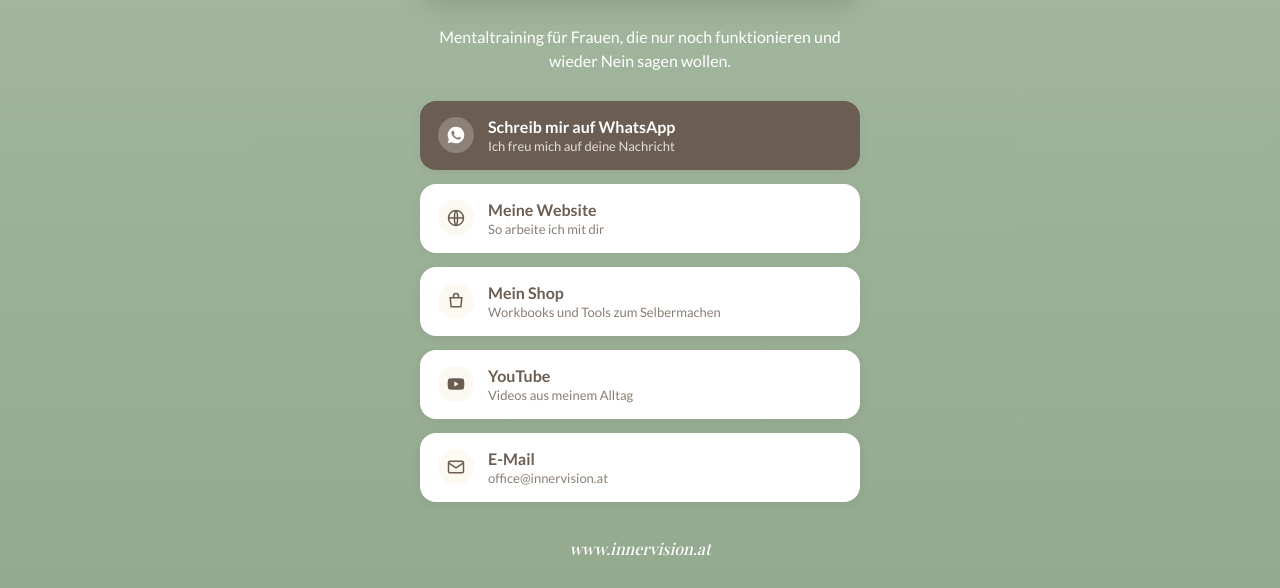
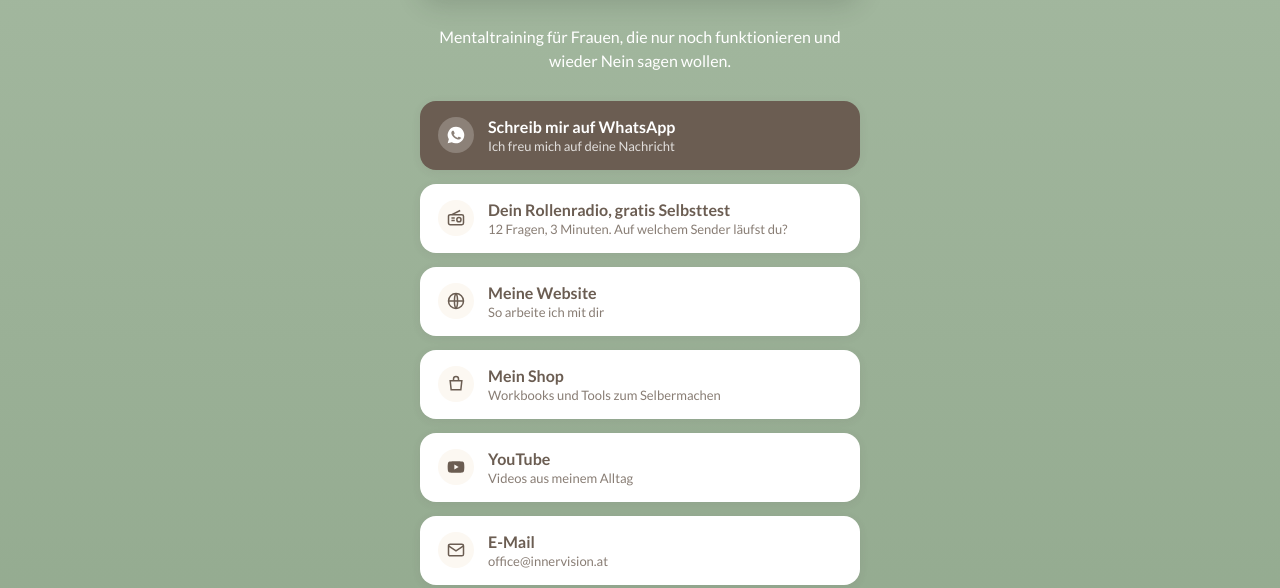
Before and after one commit to InnerVision-Kerstin/innervision, a plain HTML site: page links/index.html in a window 1280 px wide. Shown: the part 361-949 px from the top of the page. Drawn offline with nearby package versions, Linux system fonts and the light colour scheme; a web font is replaced by a local one.

Commit message:
Linkseite, Rollenradio Selbsttest dazu
Co-Authored-By: Claude Opus 5.5 <noreply@anthropic.com>
Claude-Session: https://claude.ai/code/session_01VGdCnbKXzTNDwiWw4ywEzx

```diff
--- a/links/index.html
+++ b/links/index.html
@@ -52,6 +52,10 @@
       <span class="ic"><svg viewBox="0 0 24 24" fill="#fff"><path d="M12 2a10 10 0 0 0-8.6 15.1L2 22l5-1.3A10 10 0 1 0 12 2Zm5.3 14.2c-.2.6-1.3 1.2-1.8 1.2-.5.1-1 .2-3.3-.7-2.8-1.1-4.5-3.9-4.7-4.1-.1-.2-1.1-1.5-1.1-2.9s.7-2.1 1-2.4c.3-.3.6-.3.8-.3h.6c.2 0 .4 0 .6.5l.9 2.1c.1.2.1.4 0 .5l-.4.6-.4.4c-.1.2-.3.3-.1.6.2.3.8 1.3 1.7 2.1 1.2 1 2.1 1.3 2.4 1.5.3.1.5.1.6-.1l.8-1c.2-.3.4-.2.7-.1l2 1c.3.1.5.2.5.3.1.2.1.6-.1 1.2Z"/></svg></span>
       <span class="tx">Schreib mir auf WhatsApp<small>Ich freu mich auf deine Nachricht</small></span>
     </a>
+    <a class="btn" href="https://innervision-kerstin.github.io/Rollenradio/" target="_blank" rel="noopener">
+      <span class="ic"><svg viewBox="0 0 24 24" fill="none" stroke="#6B5D52" stroke-width="1.8"><rect x="3" y="8" width="18" height="12" rx="2"/><path d="M7 8 17 3"/><circle cx="15.5" cy="14" r="2.5"/><path d="M6.5 12h4M6.5 15h4"/></svg></span>
+      <span class="tx">Dein Rollenradio, gratis Selbsttest<small>12 Fragen, 3 Minuten. Auf welchem Sender läufst du?</small></span>
+    </a>
     <a class="btn rose" href="https://innervision.at" target="_blank" rel="noopener">
       <span class="ic"><svg viewBox="0 0 24 24" fill="none" stroke="#6B5D52" stroke-width="1.8"><circle cx="12" cy="12" r="9"/><path d="M3 12h18M12 3c2.5 2.7 2.5 15.3 0 18M12 3c-2.5 2.7-2.5 15.3 0 18"/></svg></span>
       <span class="tx">Meine Website<small>So arbeite ich mit dir</small></span>
```
